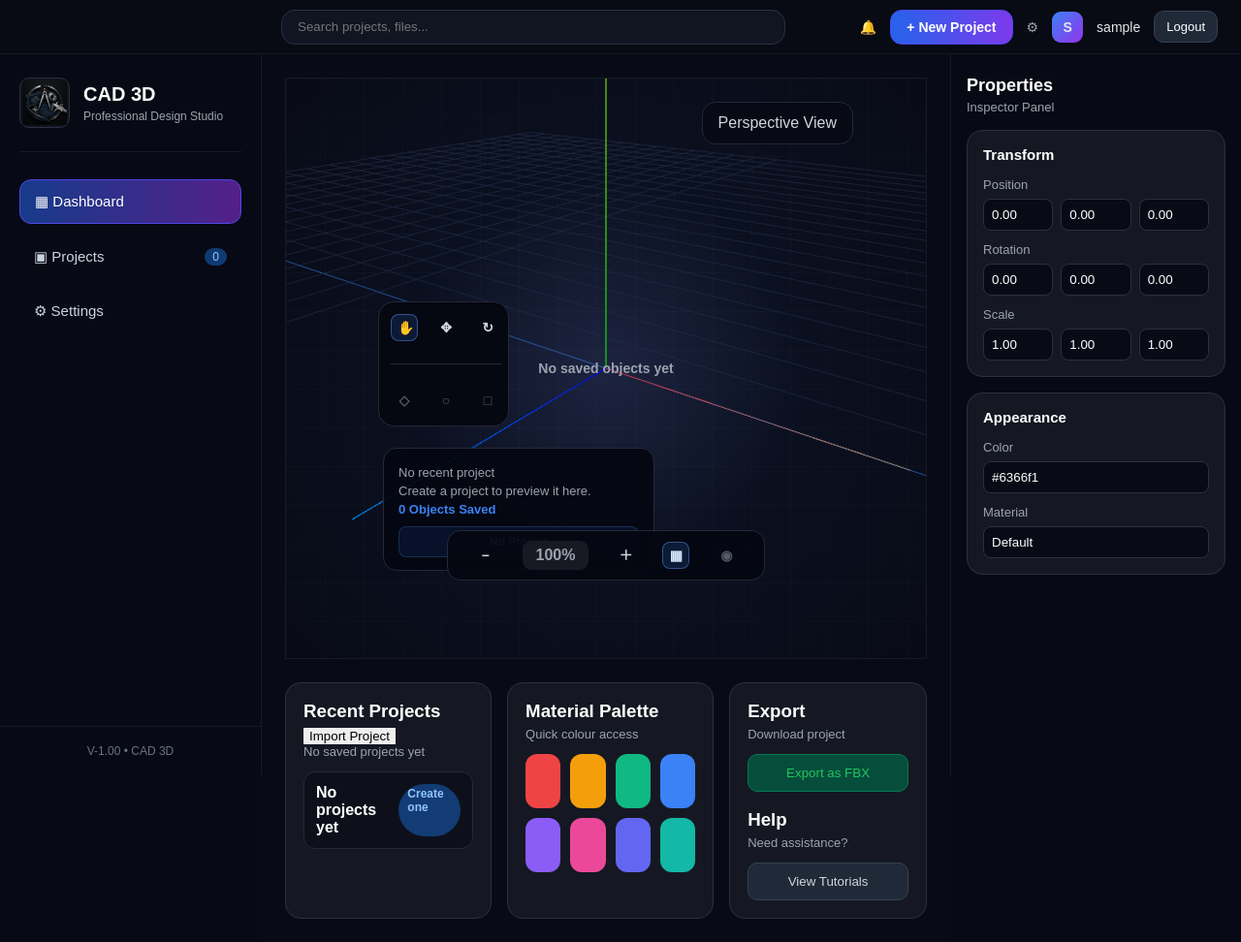
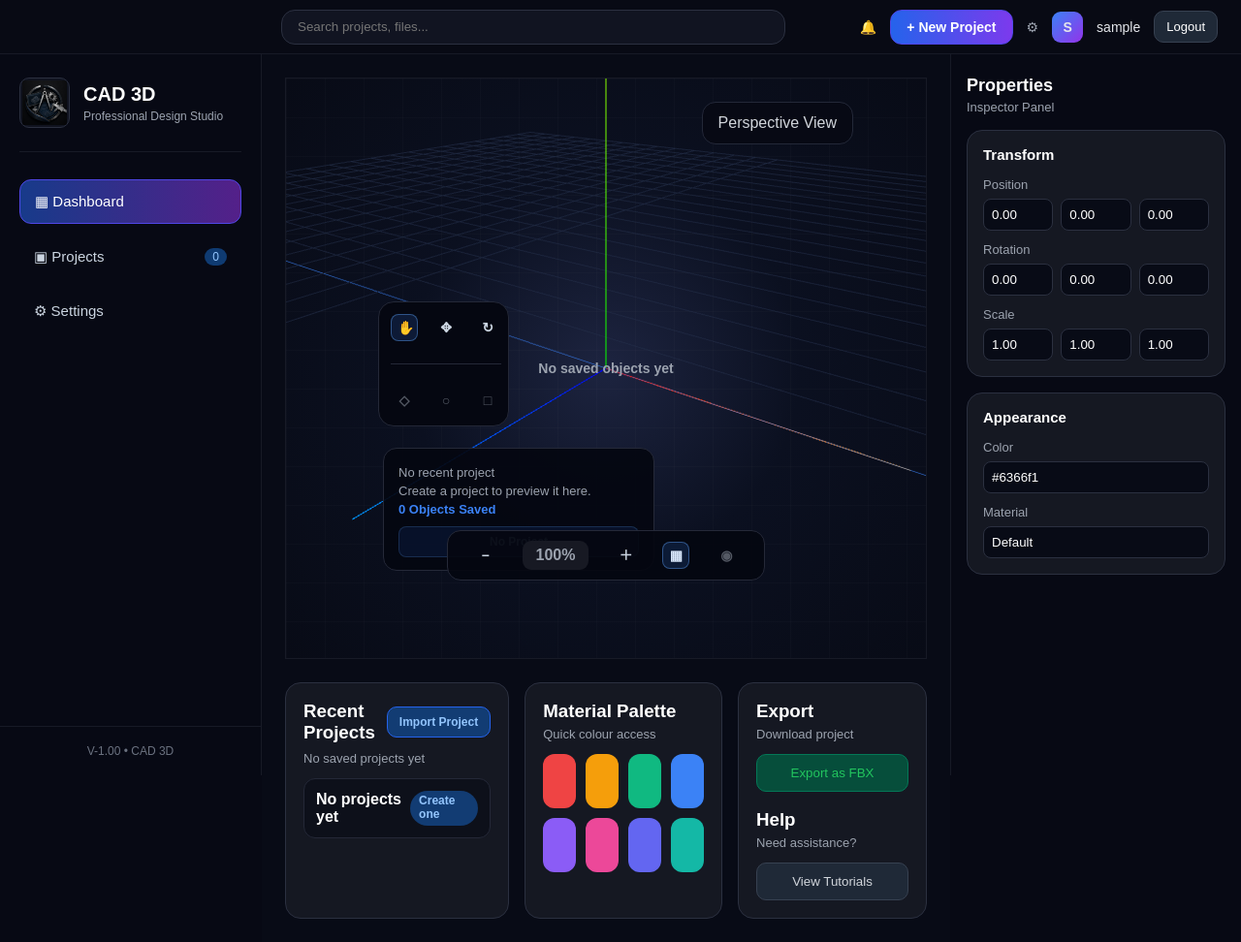
Before and after one commit to Snachit19/Objex_CAD, a Flask app: page /dashboard in a window 1280 px wide. Shown: the whole page at 97% size. Run offline with Flask 3, Linux system fonts and the light colour scheme; the visitor is signed in with stand-in values (Sample User, id 1); data that the repository does not hold is empty.

Commit message:
style: add import UI styles for dashboard and CAD

```diff
--- a/app/static/css/style.css
+++ b/app/static/css/style.css
@@ -829,6 +829,46 @@ a {
   opacity: 0.9;
 }
 
+.card-header-row {
+  display: flex;
+  align-items: center;
+  justify-content: space-between;
+  gap: 12px;
+  margin-bottom: 8px;
+}
+
+.card-header-row h3 {
+  margin: 0;
+}
+
+.import-project-btn {
+  height: 32px;
+  background: #123c73;
+  color: #93c5fd;
+  border: 1px solid #2563eb;
+  border-radius: 10px;
+  padding: 0 12px;
+  font-size: 12px;
+  font-weight: 700;
+  cursor: pointer;
+  white-space: nowrap;
+}
+
+.import-project-btn:hover {
+  background: #1d4f91;
+}
+
+.import-project-btn:disabled {
+  opacity: 0.65;
+  cursor: not-allowed;
+}
+
+.import-project-error {
+  color: #fca5a5;
+  font-size: 12px;
+  margin: 0 0 10px;
+}
+
 .modal-overlay {
   position: fixed;
   inset: 0;
```
Also changed, not shown: other parts of app/static/css/style.css (+35 -5 lines).
